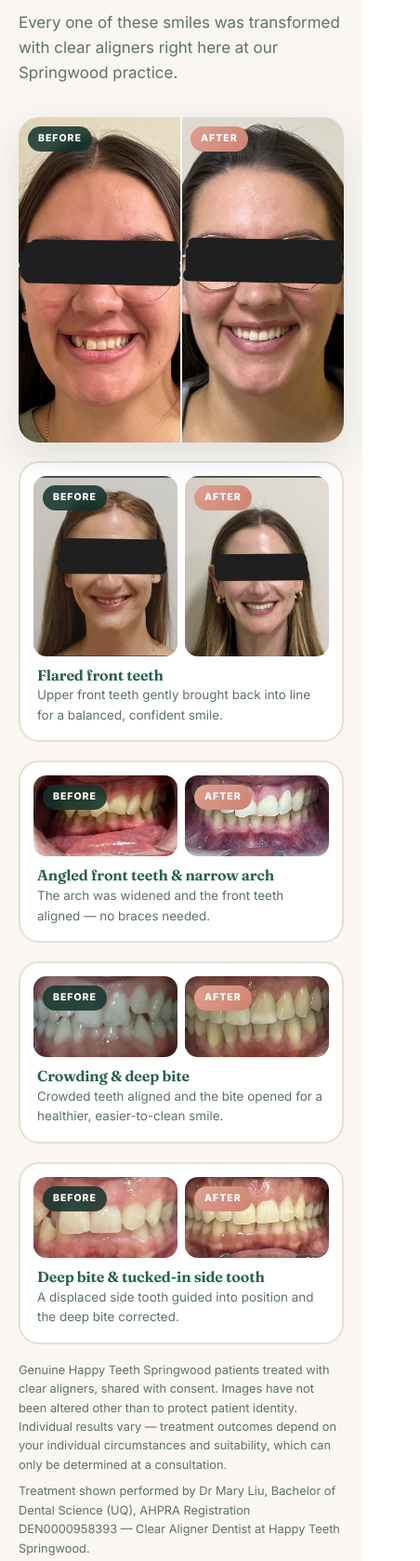
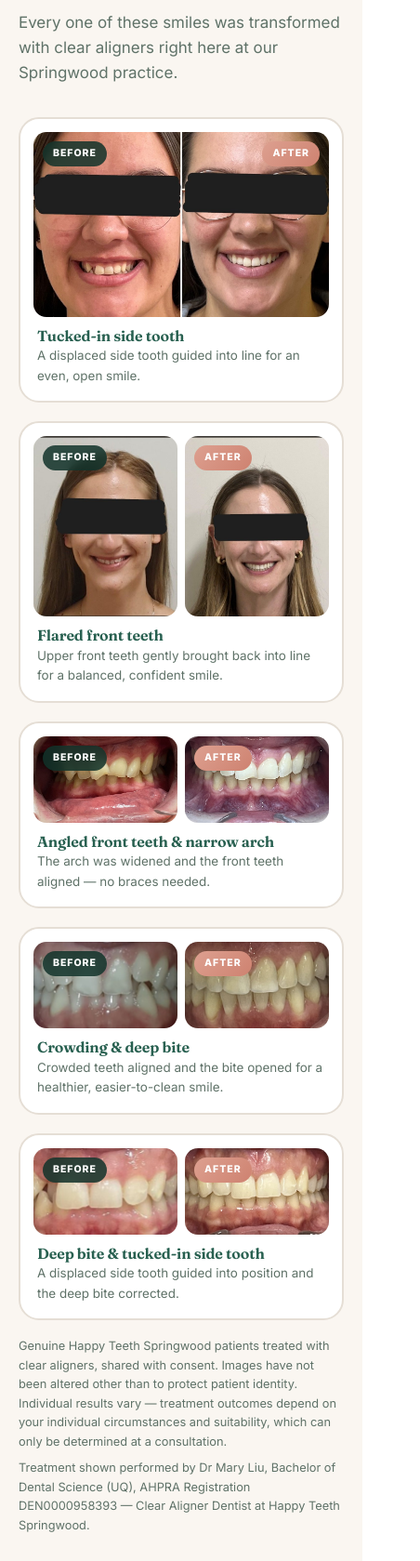
Before and after one commit to rowaynekapugama-GYA/happy-teeth-landing, a plain HTML site: page clear-aligners.html in a window 390 px wide. Shown: the part 3342-5021 px from the top of the page at 93% size, 452 px wide, since content can reach past the window. Drawn offline with Linux system fonts and the light colour scheme.

Commit message:
Add files via upload

```diff
--- a/clear-aligners.html
+++ b/clear-aligners.html
@@ -159,19 +159,21 @@ footer h3{color:#fff;font-size:1rem;margin-bottom:10px}
 footer a{color:var(--salmon);text-decoration:none}
 /* before-after results */
 .ba-note{font-size:.8rem;color:var(--muted);margin-top:18px}
-.ba-featured{position:relative;border-radius:var(--radius);overflow:hidden;margin:34px auto 0;box-shadow:var(--shadow);max-width:560px}
-@media(min-width:760px){.ba-grid{max-width:none}}
-.ba-featured img{width:100%;display:block}
-.ba-grid{display:grid;gap:20px;margin-top:20px}
-@media(min-width:760px){.ba-grid{grid-template-columns:1fr 1fr}}
+.ba-faces{display:grid;gap:20px;margin-top:34px}
+@media(min-width:820px){.ba-faces{grid-template-columns:1fr 1fr}}
+.ba-teeth{display:grid;gap:20px;margin-top:20px}
+@media(min-width:760px){.ba-teeth{grid-template-columns:1fr 1fr}}
+@media(min-width:1000px){.ba-teeth{grid-template-columns:repeat(3,1fr)}}
 .ba-card{background:#fff;border:2px solid var(--line);border-radius:var(--radius);padding:14px 14px 16px;transition:transform .2s,box-shadow .2s}
 .ba-card:hover{transform:translateY(-4px);box-shadow:var(--shadow)}
 .ba-pair{display:grid;grid-template-columns:1fr 1fr;gap:8px}
 .ba-item{position:relative;border-radius:14px;overflow:hidden;background:var(--cream)}
-.ba-item img{width:100%;height:100%;object-fit:cover}
-.ba-face .ba-item img{aspect-ratio:4/5}
-.ba-mouth .ba-item img{aspect-ratio:16/9}
-.ba-pill{position:absolute;top:10px;left:10px;font-size:.66rem;font-weight:800;letter-spacing:.09em;text-transform:uppercase;padding:5px 11px;border-radius:999px;color:#fff;background:rgba(18,51,43,.85);backdrop-filter:blur(4px)}
+.ba-item img{width:100%;height:100%;object-fit:cover;display:block}
+.ba-faces .ba-item img{aspect-ratio:4/5}
+.ba-teeth .ba-item img{aspect-ratio:5/3}
+.ba-single{position:relative;border-radius:14px;overflow:hidden}
+.ba-single img{width:100%;display:block;aspect-ratio:8/5;object-fit:cover;object-position:center 62%}
+.ba-pill{position:absolute;top:10px;left:10px;font-size:.66rem;font-weight:800;letter-spacing:.09em;text-transform:uppercase;padding:5px 11px;border-radius:999px;color:#fff;background:rgba(18,51,43,.85);backdrop-filter:blur(4px);z-index:2}
 .ba-pill.after{background:linear-gradient(135deg,var(--salmon),var(--salmon-deep));color:#fff}
 .ba-caption{margin-top:12px;padding:0 4px}
 .ba-caption h3{font-size:1rem}
@@ -198,6 +200,14 @@ footer a{color:var(--salmon);text-decoration:none}
 .pay-photo{border-radius:var(--radius);overflow:hidden;box-shadow:var(--shadow);position:relative}
 .pay-photo img{width:100%;display:block;aspect-ratio:4/3.4;object-fit:cover}
 .pay-photo .ph-cap{position:absolute;left:12px;bottom:12px;background:rgba(18,51,43,.82);backdrop-filter:blur(6px);color:#fff;font-size:.78rem;font-weight:600;padding:8px 13px;border-radius:12px}
+/* footer page toggle */
+.page-toggle{display:flex;flex-direction:column;align-items:center;gap:12px;padding:26px 0 30px;margin-bottom:30px;border-top:1px solid rgba(255,255,255,.14);border-bottom:1px solid rgba(255,255,255,.14)}
+.page-toggle .pt-label{font-size:.74rem;font-weight:800;letter-spacing:.14em;text-transform:uppercase;color:var(--salmon)}
+.pt-switch{display:inline-flex;background:rgba(255,255,255,.08);border:1px solid rgba(255,255,255,.2);border-radius:999px;padding:5px;gap:4px;max-width:100%}
+.pt-switch a{flex:1;text-align:center;padding:11px 20px;border-radius:999px;font-size:.9rem;font-weight:700;color:#CFE0D8;text-decoration:none;white-space:nowrap;transition:background .18s,color .18s}
+.pt-switch a:hover{color:#fff;background:rgba(255,255,255,.1)}
+.pt-switch a.is-current{background:linear-gradient(135deg,var(--salmon),var(--salmon-deep));color:#fff;box-shadow:0 6px 16px rgba(206,130,112,.35)}
+@media(max-width:480px){.pt-switch{width:100%}.pt-switch a{padding:11px 10px;font-size:.83rem}}
 /* sticky mobile bar */
 .sticky-cta{position:fixed;left:0;right:0;bottom:0;z-index:70;display:flex;gap:10px;padding:12px 16px calc(12px + env(safe-area-inset-bottom));background:rgba(255,255,255,.94);backdrop-filter:blur(14px);border-top:1px solid var(--line)}
 .sticky-cta .btn{flex:1;padding:13px 10px;font-size:.92rem}
@@ -319,34 +329,39 @@ footer a{color:var(--salmon);text-decoration:none}
     <span class="eyebrow">Real results</span>
     <h2>Real Happy Teeth smiles</h2>
     <p class="lead" style="margin-top:14px">Every one of these smiles was transformed with clear aligners right here at our Springwood practice.</p>
-    <div class="ba-featured">
-      <img src="images/case-displaced-combined.jpg" alt="Before and after clear aligner treatment for a displaced side tooth" loading="lazy">
-      <span class="ba-pill">Before</span>
-      <span class="ba-pill after" style="left:calc(50% + 10px)">After</span>
-    </div>
-    <div class="ba-grid">
-      <div class="ba-card ba-face">
+    <div class="ba-faces">
+      <div class="ba-card">
+        <div class="ba-single">
+          <img src="images/case-displaced-combined.jpg" alt="Before and after clear aligner treatment for a displaced side tooth" loading="lazy">
+          <span class="ba-pill">Before</span>
+          <span class="ba-pill after" style="left:auto;right:10px">After</span>
+        </div>
+        <div class="ba-caption"><h3>Tucked-in side tooth</h3><p>A displaced side tooth guided into line for an even, open smile.</p></div>
+      </div>
+      <div class="ba-card">
         <div class="ba-pair">
           <div class="ba-item"><img src="images/case-flared-before.jpg" alt="Smile before clear aligner treatment for flared upper front teeth" loading="lazy"><span class="ba-pill">Before</span></div>
           <div class="ba-item"><img src="images/case-flared-after.jpg" alt="Smile after clear aligner treatment for flared upper front teeth" loading="lazy"><span class="ba-pill after">After</span></div>
         </div>
         <div class="ba-caption"><h3>Flared front teeth</h3><p>Upper front teeth gently brought back into line for a balanced, confident smile.</p></div>
       </div>
-      <div class="ba-card ba-mouth">
+    </div>
+    <div class="ba-teeth">
+      <div class="ba-card">
         <div class="ba-pair">
           <div class="ba-item"><img src="images/case-angled-before.jpg" alt="Teeth before clear aligner treatment for angled front teeth and a narrow arch" loading="lazy"><span class="ba-pill">Before</span></div>
           <div class="ba-item"><img src="images/case-angled-after.jpg" alt="Teeth after clear aligner treatment for angled front teeth and a narrow arch" loading="lazy"><span class="ba-pill after">After</span></div>
         </div>
         <div class="ba-caption"><h3>Angled front teeth &amp; narrow arch</h3><p>The arch was widened and the front teeth aligned — no braces needed.</p></div>
       </div>
-      <div class="ba-card ba-mouth">
+      <div class="ba-card">
         <div class="ba-pair">
           <div class="ba-item"><img src="images/case-crowding-before.jpg" alt="Teeth before clear aligner treatment for crowding and a deep bite" loading="lazy"><span class="ba-pill">Before</span></div>
           <div class="ba-item"><img src="images/case-crowding-after.jpg" alt="Teeth after clear aligner treatment for crowding and a deep bite" loading="lazy"><span class="ba-pill after">After</span></div>
         </div>
         <div class="ba-caption"><h3>Crowding &amp; deep bite</h3><p>Crowded teeth aligned and the bite opened for a healthier, easier-to-clean smile.</p></div>
       </div>
-      <div class="ba-card ba-mouth">
+      <div class="ba-card">
         <div class="ba-pair">
           <div class="ba-item"><img src="images/case-deepbite-before.jpg" alt="Teeth before clear aligner treatment for a deep bite and displaced side tooth" loading="lazy"><span class="ba-pill">Before</span></div>
           <div class="ba-item"><img src="images/case-deepbite-after.jpg" alt="Teeth after clear aligner treatment for a deep bite and displaced side tooth" loading="lazy"><span class="ba-pill after">After</span></div>
@@ -356,6 +371,7 @@ footer a{color:var(--salmon);text-decoration:none}
     </div>
     <p class="ba-note">Genuine Happy Teeth Springwood patients treated with clear aligners, shared with consent. Images have not been altered other than to protect patient identity. Individual results vary — treatment outcomes depend on your individual circumstances and suitability, which can only be determined at a consultation.</p>
     <p class="ba-note" style="margin-top:8px">Treatment shown performed by Dr Mary Liu, Bachelor of Dental Science (UQ), AHPRA Registration DEN0000958393 — Clear Aligner Dentist at Happy Teeth Springwood.</p>
+  </div>
   </div>
 </section>
 
@@ -575,6 +591,13 @@ footer a{color:var(--salmon);text-decoration:none}
         <p>Monday–Friday: 8:30am – 5:00pm<br>Earlier and later appointments (7:30am–7pm) available on request.</p>
       </div>
     </div>
+    <div class="page-toggle">
+      <span class="pt-label">Explore our treatments</span>
+      <div class="pt-switch">
+        <a href="dental-implants.html">Dental Implants · from $39/wk</a>
+        <a href="clear-aligners.html" class="is-current">Clear Aligners · from $59/wk</a>
+      </div>
+    </div>
     <div class="legal">
       <p>*Weekly pricing is indicative only, shown as the equivalent weekly cost of treatment financed via a MediPay payment plan (repayments are collected fortnightly); subject to MediPay's terms, eligibility criteria and approval. Actual repayments depend on your individual treatment plan, deposit and term, confirmed in writing before treatment.</p>
       <p>Clear aligner treatment requires a consultation to determine suitability, and individual results and treatment times vary. Any dental procedure carries risks; before proceeding, you should seek a second opinion from an appropriately qualified health practitioner if you wish.</p>
```
Also changed, not shown: dental-implants.html (+15 -0 lines), images/smile-displaced-after.jpg (added), images/smile-displaced-before.jpg (added), images/smile-flared-after.jpg (added), images/smile-flared-before.jpg (added).
